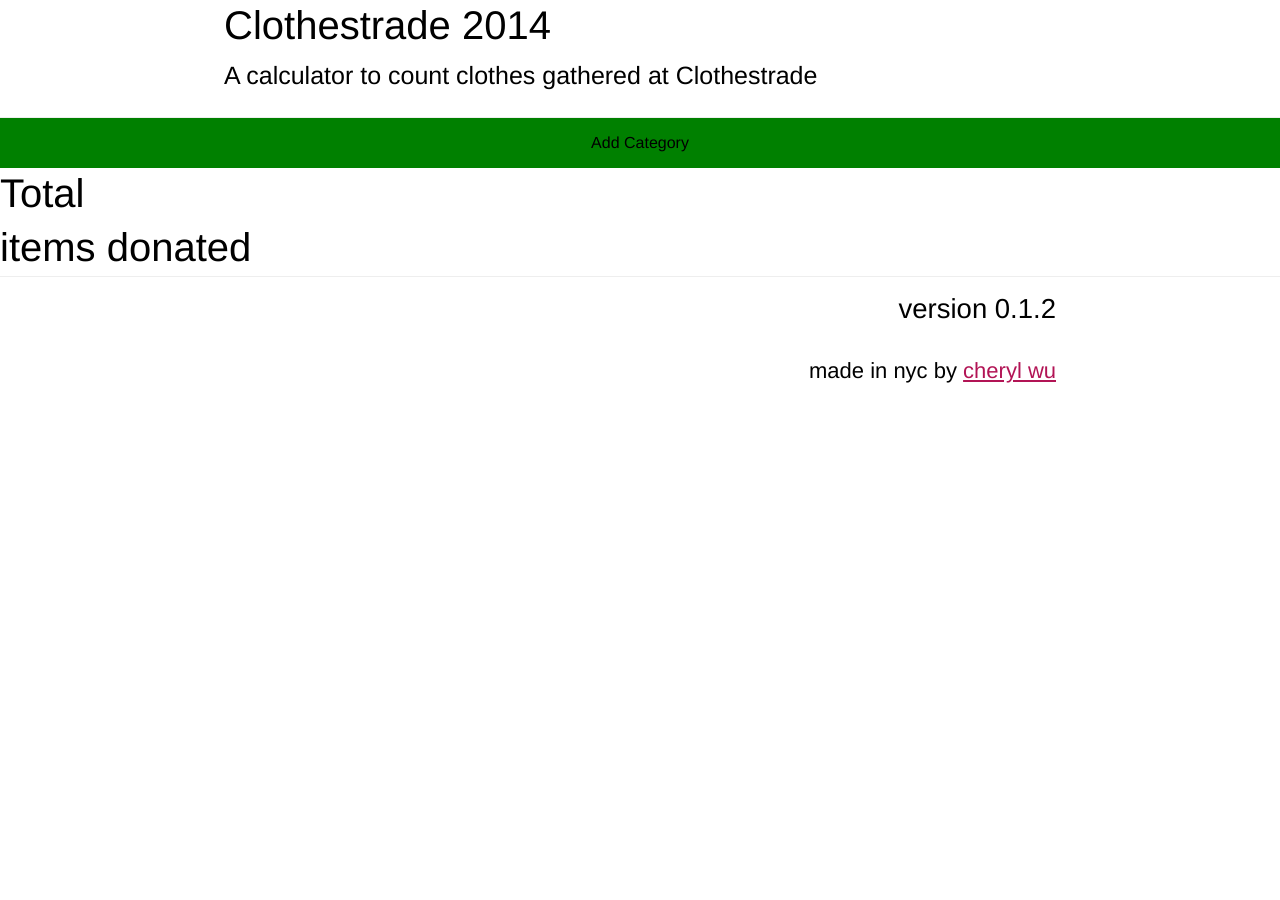
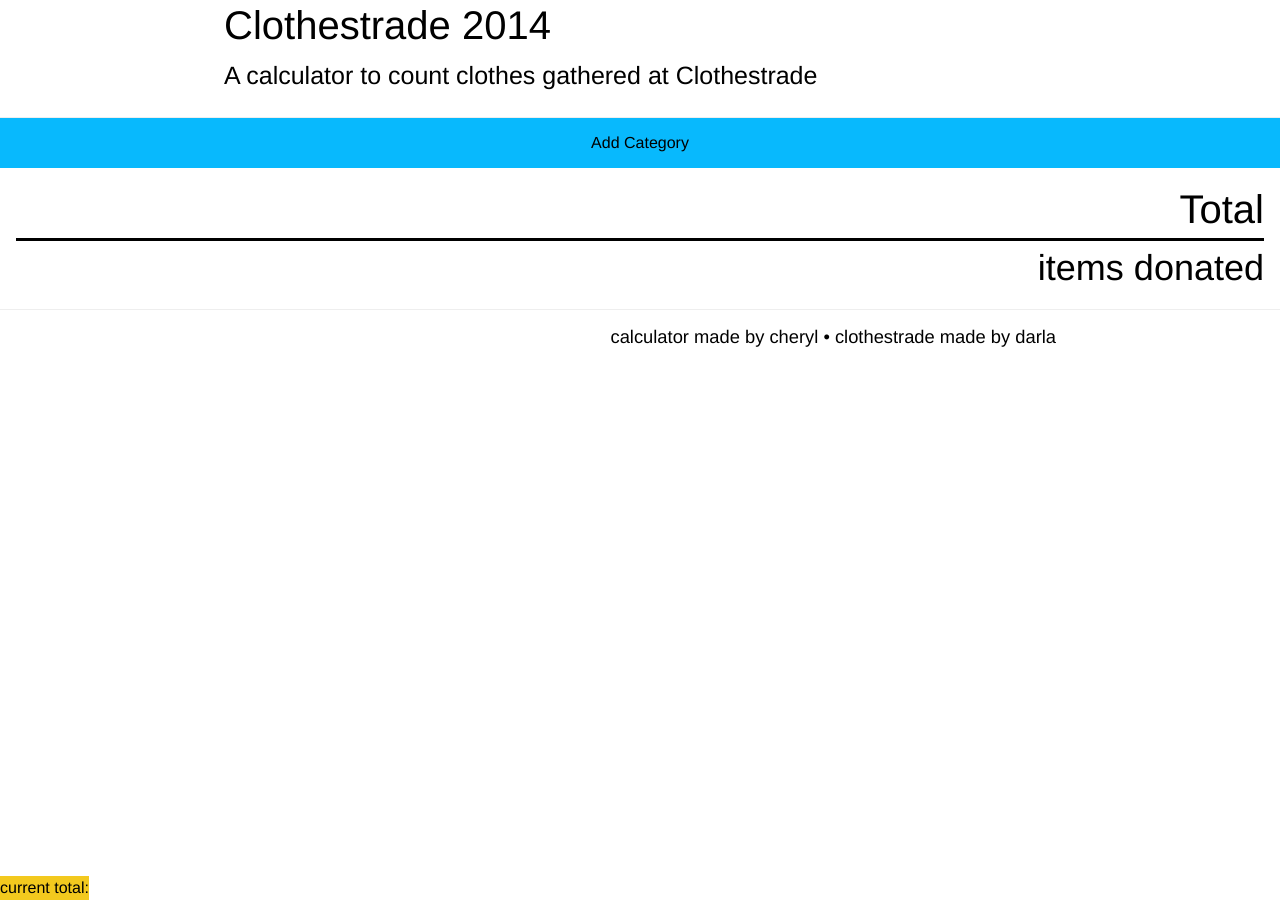
Before and after one commit to grungerabbit/consensus, a Jekyll site: the page built from clothestrade/index.html, in a window 1280 px wide. Built offline with Jekyll 4.4.1, drawn with Linux system fonts in a browser that asks for light colours; nearby versions of some CDN libraries; Markdown is read by kramdown in place of the engine named in the settings.

Commit message:
styling and footer refinement

```diff
--- a/clothestrade/_includes/footer.html
+++ b/clothestrade/_includes/footer.html
@@ -1,8 +1,7 @@
 <footer>
 	<div class="site">
 		<div class="colophon">
-			<p>version 0.1.2</p>
-			made in nyc by <a href="http://grungerabbit.com">cheryl wu</a>
+			<small>calculator made by cheryl &bull; clothestrade made by darla</small>
 		</div>
 	</div>
 </footer>
--- a/clothestrade/index.html
+++ b/clothestrade/index.html
@@ -3,39 +3,80 @@
 title: welcome
 ---
 <style>
+a:link, a:visited, a:hover, a:active {
+	color: black;
+}
 .itemize__clothes input {
-	width: 100%;
+	float: left;
 	display: block;
-	padding: 0.5em;
+	padding: 1em;
 	font: 24px "Helvetica";
 	border: none;
 }
 .clothes__category {
-	padding: 1em;
+	padding: 5em 0;
 	overflow: auto;
 }
 .item__edit {
 	background-color: #eee;
+	width: 75%;
+}
+.item__count {
+	width: 25%;
+	text-align: right;
 }
 .decrease__count, .increase__count {
 	width: 50%;
 	float: left;
-	padding: 1em;
-	font: 16px "Helvetica";
-	border: none;
+	padding: 0.5em 1em;
+	font: 24px "Helvetica";
+	background: none;
 }
 .decrease__count {
-	background-color: red;
+	border: 30px solid #f25100;
 }
 .increase__count {
-	background-color: blue;
+	border: 30px solid #94e515;
+}
+.decrease__count:focus {
+	background-color: #f25100;
+}
+.increase__count:focus {
+	background-color: #94e515;
 }
 .add__category {
 	padding: 1em;
 	font: 16px "Helvetica";
 	border: none;
 	width: 100%;
-	background-color: green;
+	background-color: #08b9fd;
+}
+.results {
+	padding: 1em;
+	text-align: right;
+}
+.grand__total {
+	border-top: 3px solid black;
+}
+.itemize a {
+	text-decoration: none;
+}
+.jump {
+	position: fixed;
+	bottom: 0px;
+	left: 0px;
+	background-color: rgba(242,196,6,0.9);
+}
+.jump li {
+	display: inline-block;
+}
+.jump li a {
+	color: black;
+	display: block;
+	padding: 0.5em 1em;
+}
+footer {
+	margin-bottom: 15em;
 }
 </style>
 
@@ -53,8 +94,18 @@
 
 	<div class="results">
 		<h1>Total</h1>
-		<h3 ng-repeat="item in inventory"><a ng-href="#{{item.type}}">{{item.count}} {{item.type}}</a></h3>
-		<h1><span ng-bind="totalItems()"></span> items donated</h1>
+		<h3 ng-repeat="item in inventory" class="itemize"><a ng-href="#{{item.type}}"><small class="result__label">{{item.type}}:</small> {{item.count}}</a></h3>
+		<h1 class="grand__total"><span ng-bind="totalItems()"></span></h1>
+		<h2>items donated</h2>
 	</div>
+
+	<nav class="jump">
+		<ul>
+			<li ng-repeat="item in inventory">
+				<a ng-href="#{{item.type}}"><small class="result__label">{{item.type}}</small></a>
+			</li>
+			<li>current total: <span ng-bind="totalItems()"></span></li>
+		</ul>
+	</nav>
 </div>
 {% endraw %}
```
Also changed, not shown: 1 other file.
